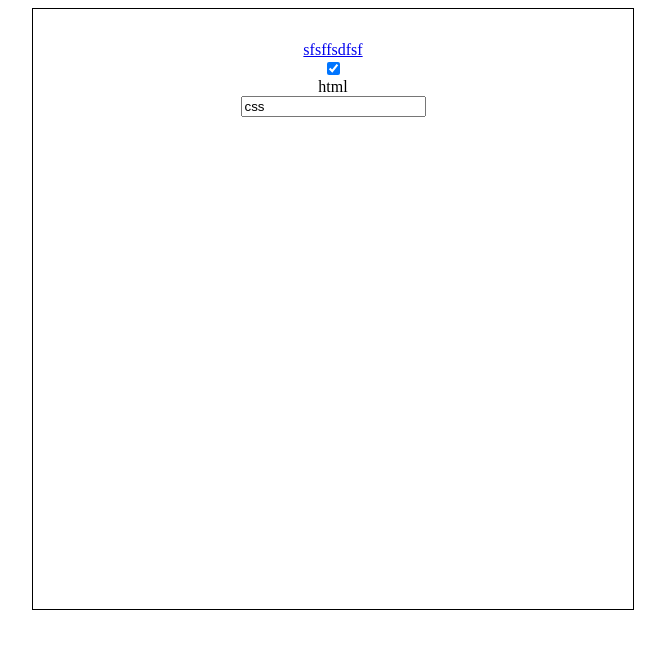
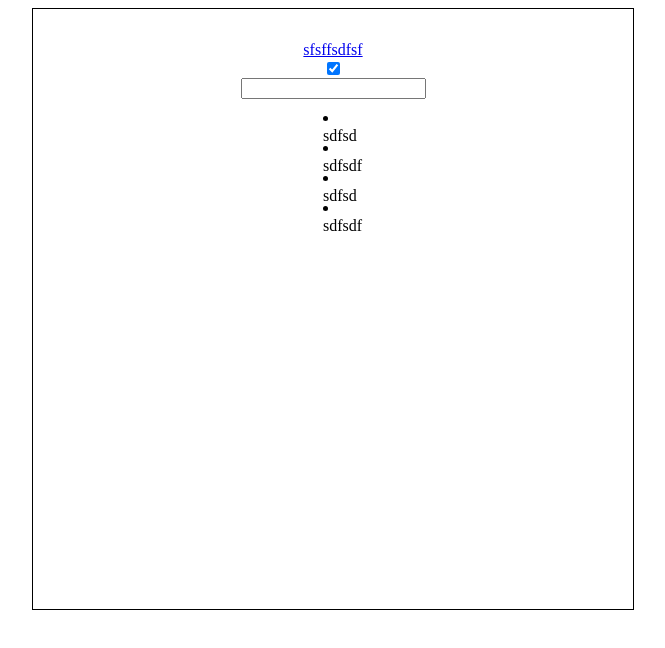
Before and after one commit to Garik9402/test, a plain HTML site: page index.html in a window 1280 px wide. Both pictures are taken after a click on the checkbox 640 px from the left and 68 px from the top of the page. Shown: the whole page, without its empty margins (307-972 px from the left). Drawn offline with Linux system fonts and the light colour scheme.

Commit message:
in the process;)

```diff
--- a/index.html
+++ b/index.html
@@ -15,8 +15,13 @@
          <div class="header__items">
             <p id="para" class="paragraf"></p>
             <a href="#" class="link">sfsffsdfsf</a>
-            <input type="checkbox" class="checkbox" value="html">html
-            <input type="text" class="header__input" value="css">
+            <input type="checkbox" class="checkbox" value="">
+            <input type="text" class="header__input" value="">
+            <li class="list">sdfsd</li>
+            <li class="list">sdfsdf</li>
+            <li class="list">sdfsd</li>
+            <li class="list">sdfsdf</li>
+
             <!-- <input type="checkbox" class="header__input" value="css">css
             <input type="checkbox" class="header__input" value="js">js
             <input type="checkbox" class="header__input" value="scss">scss -->
--- a/script.js
+++ b/script.js
@@ -88,16 +88,21 @@
 let paragrafNOde = document.getElementById('para')
 let colorsStr = ['один', 'два', 'три']
 let linkNode = document.querySelector('.link')
-let i = 0;
+let i = 1;
 let inpNode = document.querySelector('.header__input')
 let checkNode = document.querySelector('.checkbox')
 checkNode.addEventListener('click', func)
+let listNode = document.querySelectorAll('.list')
+
 function func() {
-   if (checkNode.checked == true) {
-      inpNode.style.display = 'block'
-   }
-   else if (checkNode.checked == false) {
-      inpNode.style.display = 'none'
-   }
+   let ind = i = +inpNode.value
+   console.log()
+   listNode.forEach(elem => {
+      if (ind == elem) {
+         console.log(true)
+      }
+      else (
+         console.log(false)
+      )
+   })
 }
-func()
--- a/styles.scss
+++ b/styles.scss
@@ -33,3 +33,9 @@
    width: 20px;
    height: 20px;
 }
+
+.list {
+   width: 20px;
+   height: 20px;
+   margin-top: 10px;
+}
```
Also changed, not shown: styles.css, 1 other file.
